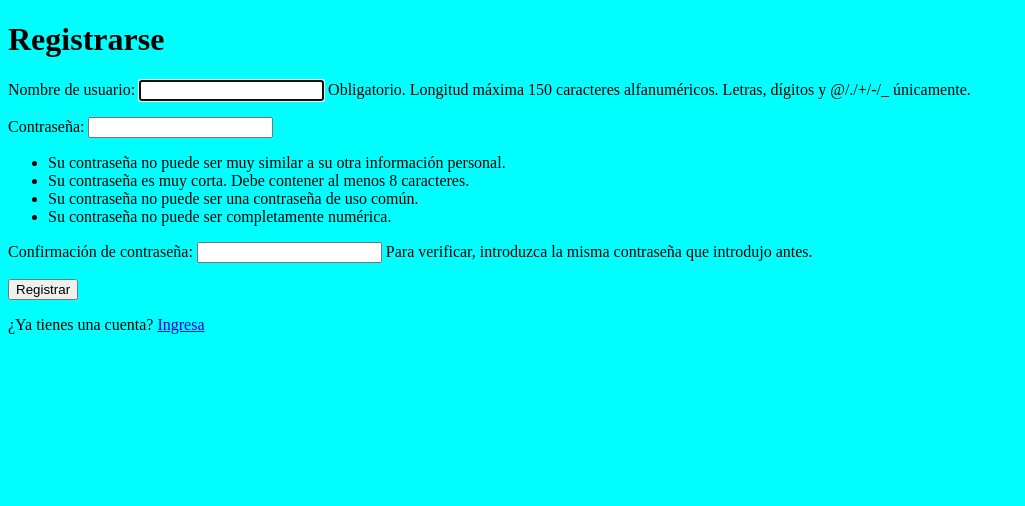
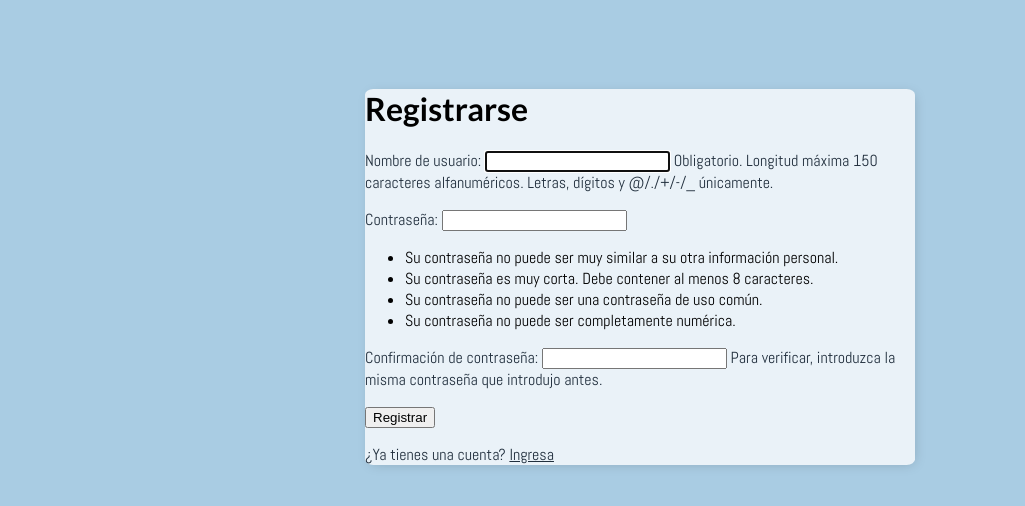
Before and after one commit to alonso1298/Aplicacion-Web-De-Tareas-Pendientes, a Django app: page /registro/ in a window 1280 px wide. Shown: the top 506 px of the page, without its empty margins (0-1025 px from the left). Run offline with Django 5.2, Linux system fonts and the light colour scheme.

Commit message:
Estilo general

```diff
--- a/src/proyecto/base/templates/base/principal.html
+++ b/src/proyecto/base/templates/base/principal.html
@@ -4,9 +4,32 @@
     <meta charset="UTF-8">
     <meta name="viewport" content="width=device-width, initial-scale=1.0">
     <title>Lista de Tareas</title>
+    <link rel="preconnect" href="https://fonts.googleapis.com">
+    <link rel="preconnect" href="https://fonts.gstatic.com" crossorigin>
+    <link href="https://fonts.googleapis.com/css2?family=Abel&family=Krub:wght@400;700&display=swap" rel="stylesheet">
+
+    <link rel="preconnect" href="https://fonts.googleapis.com">
+    <link rel="preconnect" href="https://fonts.gstatic.com" crossorigin>
+    <link href="https://fonts.googleapis.com/css2?family=Abel&family=Krub:wght@400;700&family=Lato:ital,wght@0,100;0,300;0,400;0,700;0,900;1,100;1,300;1,400;1,700;1,900&display=swap" rel="stylesheet">
     <style>
         body {
-            background-color: aqua;
+            background-color: #a9cce3 ;
+            font-family: "Abel", sans-serif;
+            padding-top: 60px;
+        }
+
+        .container {
+            max-width: 550px;
+            margin: auto;
+            background-color: #eaf2f8;
+            box-shadow: 2px 2px 13px -4px rgba(0, 0, 0, 0.21);
+            border-radius: 1.5%;
+        }
+        h1, h2, h3, h4, h5, h6 {
+            font-family: "Lato", sans-serif;
+        }
+        a, p {
+            color: #212f3d ;
         }
     </style>
 </head>
```
